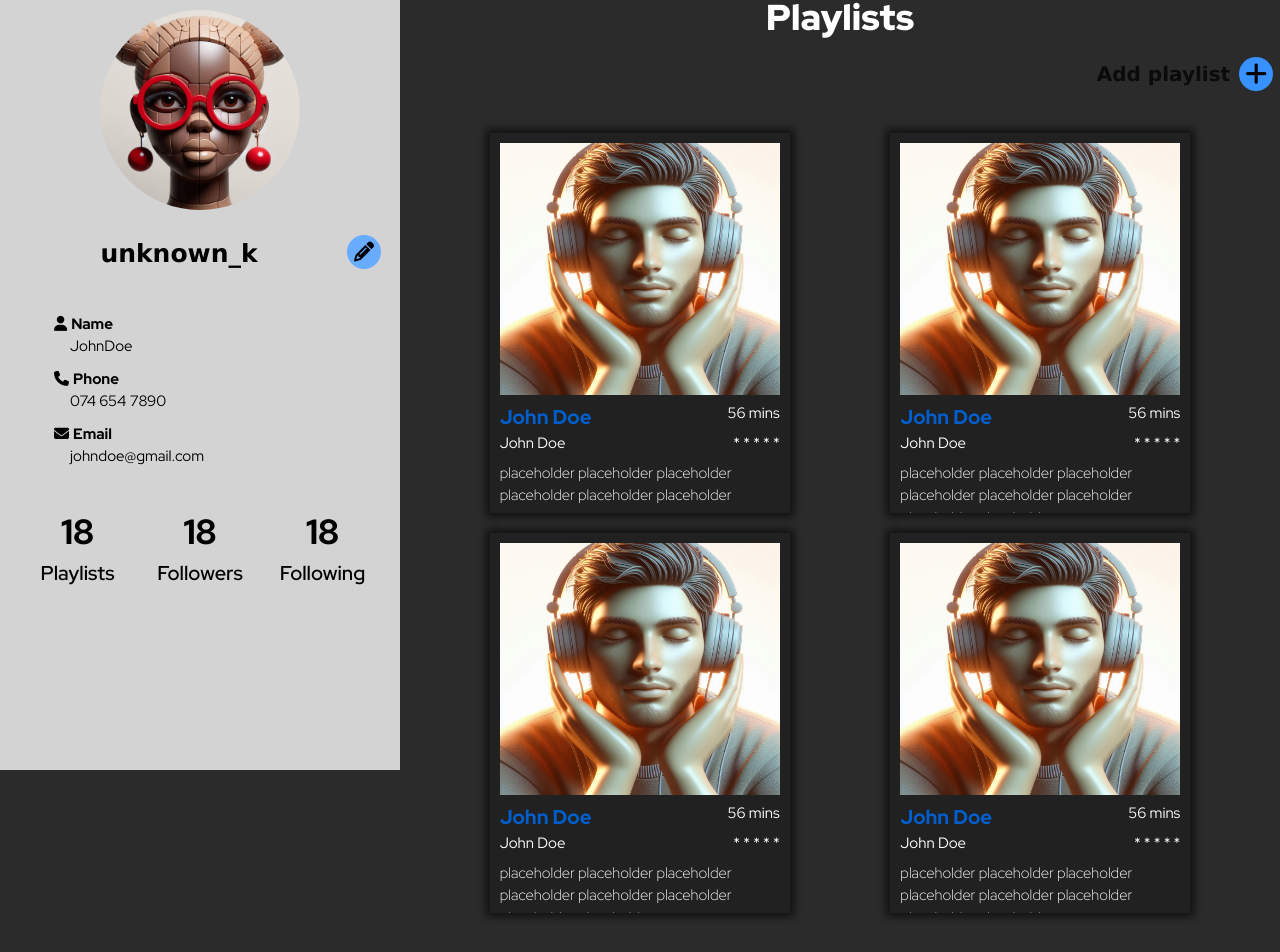
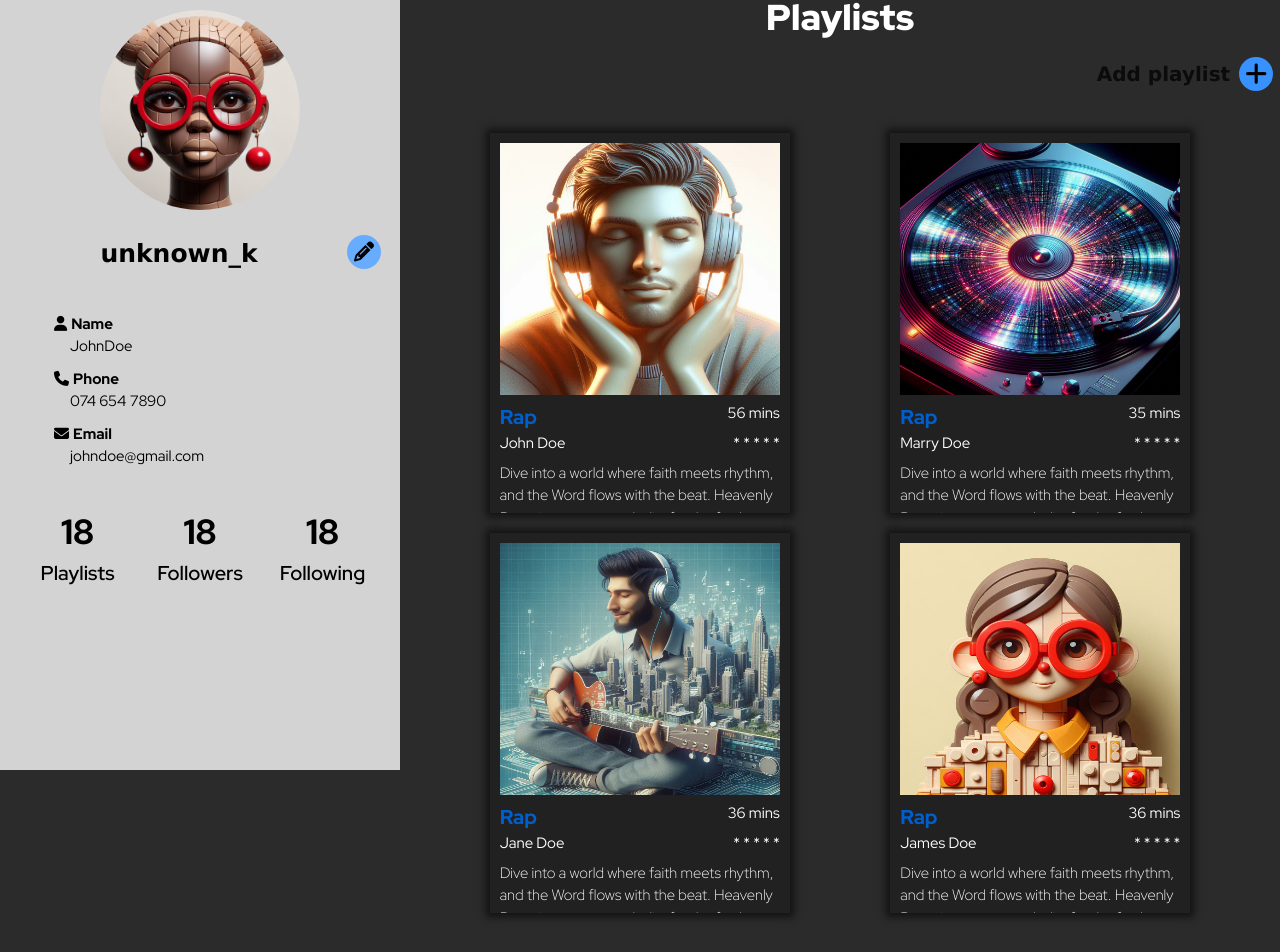
Before and after one commit to u22658395/Multimedia, a React (Create React App) app in the folder Project/source code/frontend/: page /profile in a window 1280 px wide. Shown: the part 141-1093 px from the top of the page. Built offline with nearby package versions, Linux system fonts and the light colour scheme; a web font is replaced by a local one.

Commit message:
created a playlistFeed component

```diff
--- a/Project/source code/frontend/src/App.js
+++ b/Project/source code/frontend/src/App.js
@@ -7,6 +7,13 @@ import { Profile } from "./pages/Profile";
 
 
 export class App extends React.Component {
+    playlists = [
+        { id: 1, image: "Designer (10).jpeg", name: "Rap", duration: 56, author: "John Doe", rating: "* * * * *", description: "Dive into a world where faith meets rhythm, and the Word flows with the beat. Heavenly Beats is your go-to playlist for the freshest and most inspiring Christian rap tracks. Whether you're seeking spiritual upliftment, thought-provoking lyrics, or just some head-nodding beats, this collection has it all. From powerful testimonies to lyrical sermons, each track is crafted to elevate your soul and" },
+        { id: 2, image: "Designer (11).jpeg", name: "Rap", duration: 35, author: "Marry Doe", rating: "* * * * *", description: "Dive into a world where faith meets rhythm, and the Word flows with the beat. Heavenly Beats is your go-to playlist for the freshest and most inspiring Christian rap tracks. Whether you're seeking spiritual upliftment, thought-provoking lyrics, or just some head-nodding beats, this collection has it all. From powerful testimonies to lyrical sermons, each track is crafted to elevate your soul and" },
+        { id: 3, image: "Designer (9).jpeg", name: "Rap", duration: 36, author: "Jane Doe", rating: "* * * * *", description: "Dive into a world where faith meets rhythm, and the Word flows with the beat. Heavenly Beats is your go-to playlist for the freshest and most inspiring Christian rap tracks. Whether you're seeking spiritual upliftment, thought-provoking lyrics, or just some head-nodding beats, this collection has it all. From powerful testimonies to lyrical sermons, each track is crafted to elevate your soul and" },
+        { id: 4, image: "Designer (8).jpeg", name: "Rap", duration: 36, author: "James Doe", rating: "* * * * *", description: "Dive into a world where faith meets rhythm, and the Word flows with the beat. Heavenly Beats is your go-to playlist for the freshest and most inspiring Christian rap tracks. Whether you're seeking spiritual upliftment, thought-provoking lyrics, or just some head-nodding beats, this collection has it all. From powerful testimonies to lyrical sermons, each track is crafted to elevate your soul and" },
+
+    ]
     render() {
         return (
             <BrowserRouter>
@@ -21,7 +28,7 @@ export class App extends React.Component {
                         name:"JohnDoe",
                         phone:"074 654 7890",
                         email:"johndoe@gmail.com",
-                        playlists:[],
+                        playlists:this.playlists,
                         playlistCount:18,
                         followersCount:18,
                         followingCount:18,}
--- /dev/null
+++ b/Project/source code/frontend/src/components/playlistFeed.js
@@ -0,0 +1,21 @@
+import React from "react"
+import { Playlist } from "./playlist"
+export class PlaylistFeed extends React.Component {
+    constructor(props) {
+        super(props)
+    }
+    render(){
+        return(
+            <div id="playlists">
+               {
+                    this.props.playlists.map(playlist=>{
+                        return <Playlist key={playlist.id}
+                            image={playlist.image} name={playlist.name} duration={playlist.duration}
+                            author={playlist.author} rating={playlist.rating} description={playlist.description}
+                        />
+                    })
+               }
+            </div>
+        )
+    }
+}
--- a/Project/source code/frontend/src/pages/Profile.js
+++ b/Project/source code/frontend/src/pages/Profile.js
@@ -1,4 +1,5 @@
 import React from 'react';
+import { PlaylistFeed } from '../components/playlistFeed';
 
 export class Profile extends React.Component {
     // user
@@ -58,75 +59,7 @@ export class Profile extends React.Component {
                             </span>
                         </div>
                     </div>
-                    <div id="playlists">
-                        <div className="playlist">
-                            <div className="image-container">
-                                <img src="./assets/images/Designer (10).jpeg" alt="" className="playlist-image" />
-                            </div>
-                            <div className="playlist-content">
-                                <div className="playlist-heading">
-                                    <span className="playlist-title">John Doe</span>
-                                    <span className="playlist-duration">56 mins </span>
-                                </div>
-                                <div className="playlist-subheading">
-                                    <span className="playlist-author">John Doe</span>
-                                    <span className="playlist-rating">* * * * *</span>
-                                </div>
-                                <div className="playlist-description">placeholder placeholder placeholder placeholder placeholder placeholder </div>
-                            </div>
-                        </div>
-
-                        <div className="playlist">
-                            <div className="image-container">
-                                <img src="./assets/images/Designer (10).jpeg" alt="" className="playlist-image" />
-                            </div>
-                            <div className="playlist-content">
-                                <div className="playlist-heading">
-                                    <span className="playlist-title">John Doe</span>
-                                    <span className="playlist-duration">56 mins </span>
-                                </div>
-                                <div className="playlist-subheading">
-                                    <span className="playlist-author">John Doe</span>
-                                    <span className="playlist-rating">* * * * *</span>
-                                </div>
-                                <div className="playlist-description">placeholder placeholder placeholder placeholder placeholder placeholder placeholder placeholder </div>
-                            </div>
-                        </div>
-
-                        <div className="playlist">
-                            <div className="image-container">
-                                <img src="./assets/images/Designer (10).jpeg" alt="" className="playlist-image" />
-                            </div>
-                            <div className="playlist-content">
-                                <div className="playlist-heading">
-                                    <span className="playlist-title">John Doe</span>
-                                    <span className="playlist-duration">56 mins </span>
-                                </div>
-                                <div className="playlist-subheading">
-                                    <span className="playlist-author">John Doe</span>
-                                    <span className="playlist-rating">* * * * *</span>
-                                </div>
-                                <div className="playlist-description">placeholder placeholder placeholder placeholder placeholder placeholder placeholder placeholder </div>
-                            </div>
-                        </div>
-
-                        <div className="playlist">
-                            <div className="image-container">
-                                <img src="./assets/images/Designer (10).jpeg" alt="" className="playlist-image" />
-                            </div>
-                            <div className="playlist-content">
-                                <div className="playlist-heading">
-                                    <span className="playlist-title">John Doe</span>
-                                    <span className="playlist-duration">56 mins </span>
-                                </div>
-                                <div className="playlist-subheading">
-                                    <span className="playlist-author">John Doe</span>
-                                    <span className="playlist-rating">* * * * *</span>
-                                </div>
-                                <div className="playlist-description">placeholder placeholder placeholder placeholder placeholder placeholder placeholder placeholder </div>
-                            </div>
-                        </div>
-                    </div>
+                    <PlaylistFeed playlists={this.user.playlists} />
                 </main>
             </div>
         )
```
Also changed, not shown: Project/source code/frontend/public/bundle.js.
